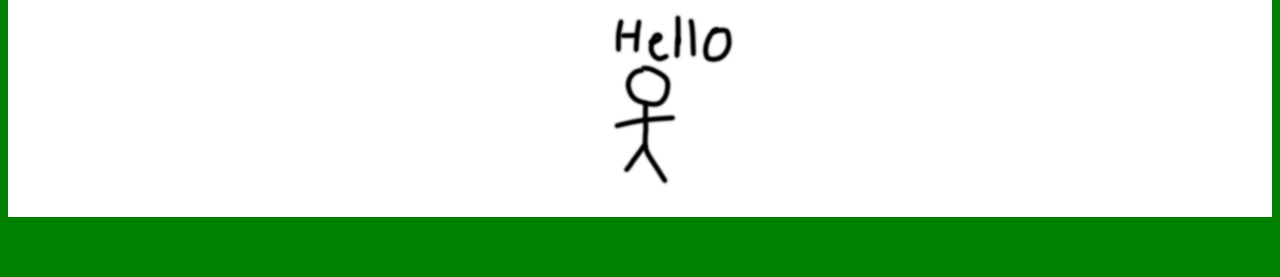
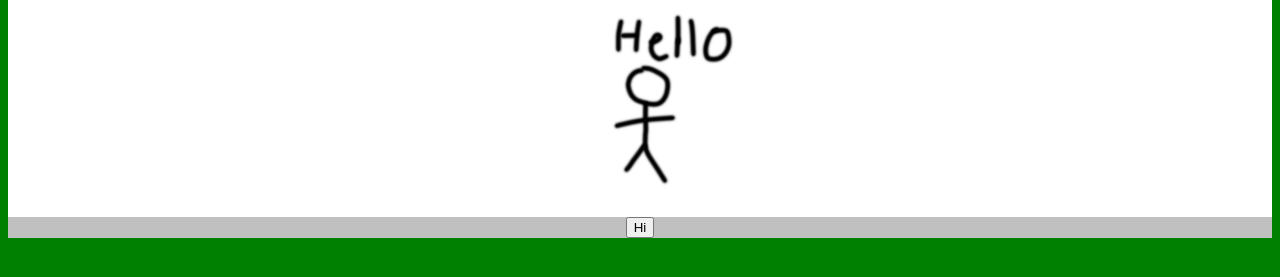
Before and after one commit to khschimek/NEW-FOLDER, a plain HTML site: page Project 1/project1.html in a window 1280 px wide. Shown: the part 159-436 px from the top of the page. Drawn offline with Linux system fonts and the light colour scheme.

Commit message:
project 1

```diff
--- /dev/null
+++ b/Project 1/actions.js
@@ -0,0 +1,3 @@
+function speak(){
+    alert("Hi")
+}
--- a/design.css
+++ b/Project 1/design.css
@@ -92,3 +92,7 @@ body{
 .Text {
     background-color: White;
 }
+
+.Button {
+    background-color: silver
+}
--- a/project1.html
+++ b/Project 1/project1.html
@@ -19,6 +19,10 @@
             <p>This is the home page.</p>
             <img src="image.jpg" alt="Picture" height="200px">
         </div>
+        <div class="Button">
+            <button onclick="speak()">Hi</button>
+        </div>
     </center>
+    <script src="actions.js"></script>
 </body>
 </html>
```
Also changed, not shown: Project 1/image.jpg (renamed from image.jpg), Project 1/project1page2.html (renamed from project1page2.html), Project 1/project1page3.html (renamed from project1page3.html).
